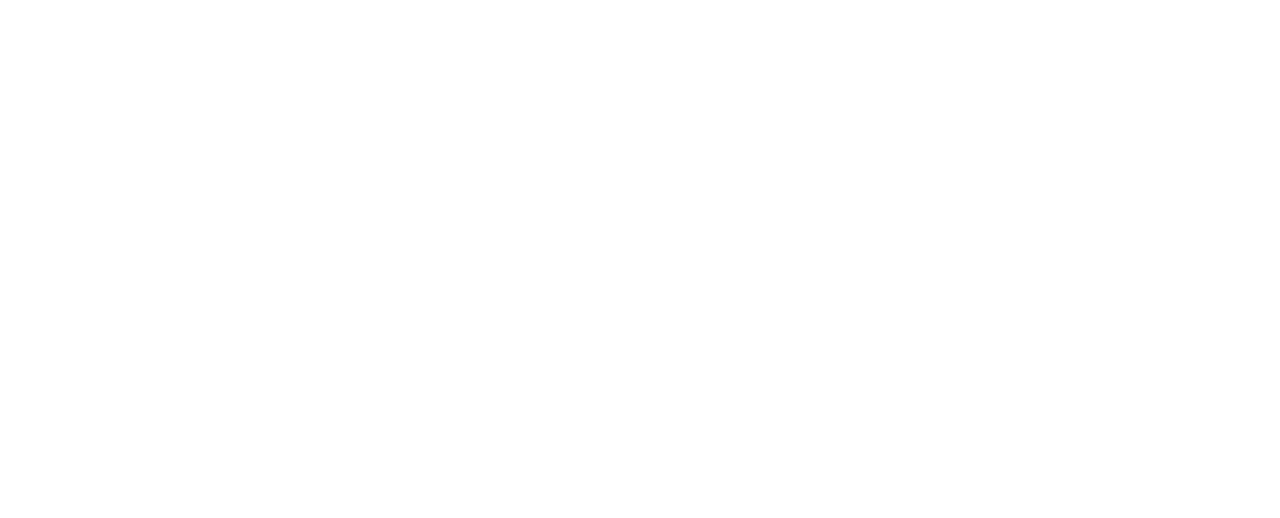
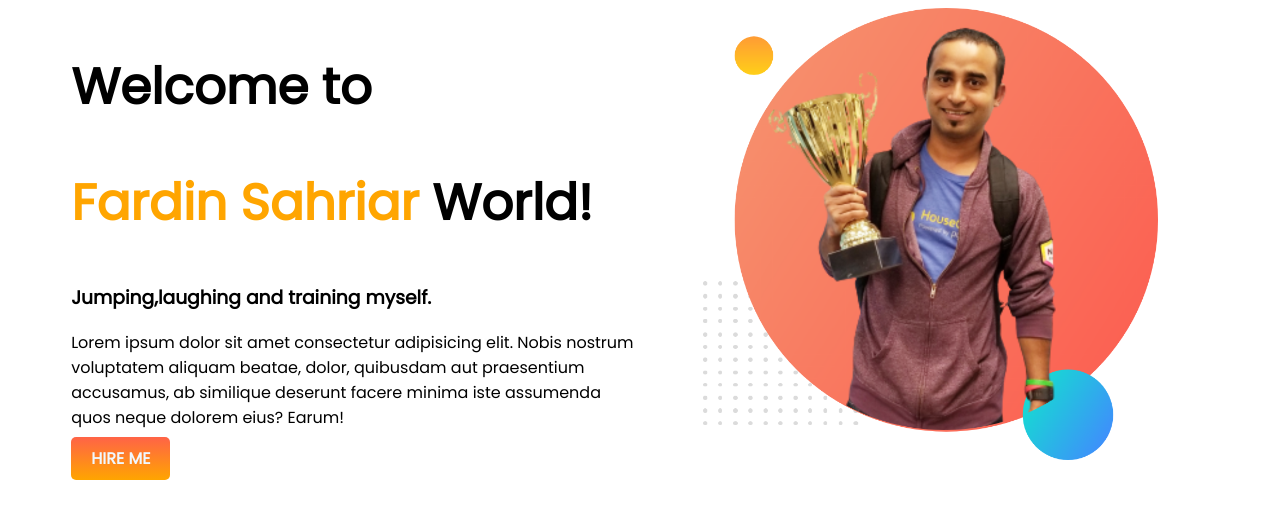
Before and after one commit to fardinrafatbd/developer-portfolio-day07, a plain HTML site: page index.html in a window 1280 px wide. Drawn offline with Linux system fonts and the light colour scheme; a web font is replaced by a local one.

Commit message:
added last changes

```diff
--- a/index.html
+++ b/index.html
@@ -5,9 +5,25 @@
     <meta http-equiv="X-UA-Compatible" content="IE=edge">
     <meta name="viewport" content="width=device-width, initial-scale=1.0">
     <title>Fardin Portfolio-day07</title>
+    <link rel="preconnect" href="https://fonts.googleapis.com">
+    <link rel="preconnect" href="https://fonts.gstatic.com" crossorigin>
+    <link href="https://fonts.googleapis.com/css2?family=Poppins&family=Zen+Dots&display=swap" rel="stylesheet">
     <link rel="stylesheet" href="style.css">
 </head>
 <body>
+    <section>
+        <div class="half-width">
+            <h1>Welcome to</h1>
+            <h1> <span class="orange-color">Fardin Sahriar</span> World!</h1>
+            <h3>Jumping,laughing and training myself.</h3>
+            <p>Lorem ipsum dolor sit amet consectetur adipisicing elit. Nobis nostrum voluptatem aliquam beatae, dolor, quibusdam aut praesentium accusamus, ab similique deserunt facere minima iste assumenda quos neque dolorem eius? Earum!</p>
+            <a class="anchor-button-first-section" href="">HIRE ME</a>
+        </div>
+        <div class="half-width">
+            <img src="images/my-bg.png" alt="">
+        </div>
+    </section>
+
 
 </body>
 </html>
--- a/style.css
+++ b/style.css
@@ -0,0 +1,28 @@
+body{
+    font-family: 'Poppins', sans-serif;
+
+}
+h1{
+    font-size: 50px;
+}
+.orange-color{
+color: orange;
+}
+.half-width{
+    width: 50%;
+    padding-left: 5%;
+}
+.half-width img{
+    width: 80%;
+}
+section{
+    display: flex;
+}
+.anchor-button-first-section{
+    text-decoration: none;
+    font-weight:700;
+    color: aliceblue;
+    background-image: linear-gradient(tomato,orange);
+    padding: 10px 20px;
+    border-radius: 5px;
+}
```
Also changed, not shown: images/dream-bg.png (added), images/exp-bg.png (added), images/jhankar.png (added), images/jhankar2.png (added), images/my-bg.png (added), images/my-bg2.png (added), images/top-banner.png (added), images/trophy-removebg-preview.png (added), 7 other files.
